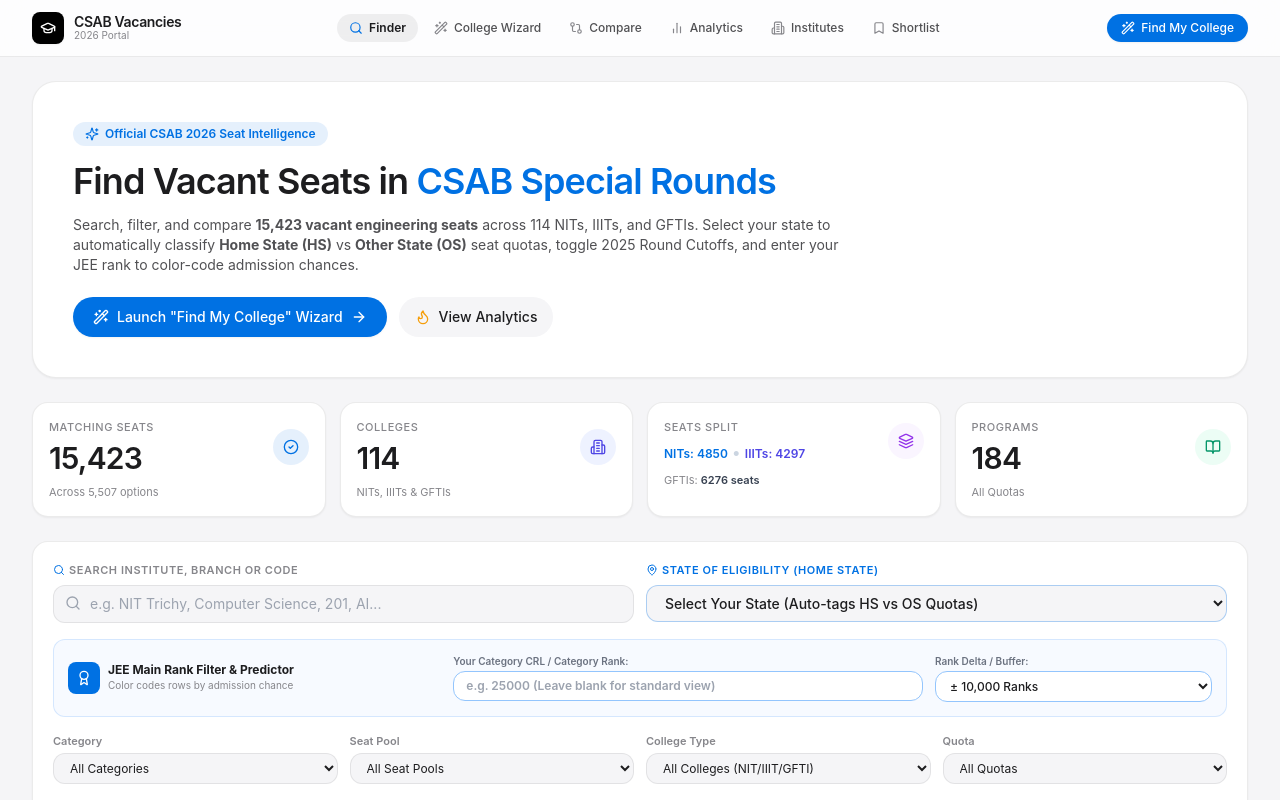
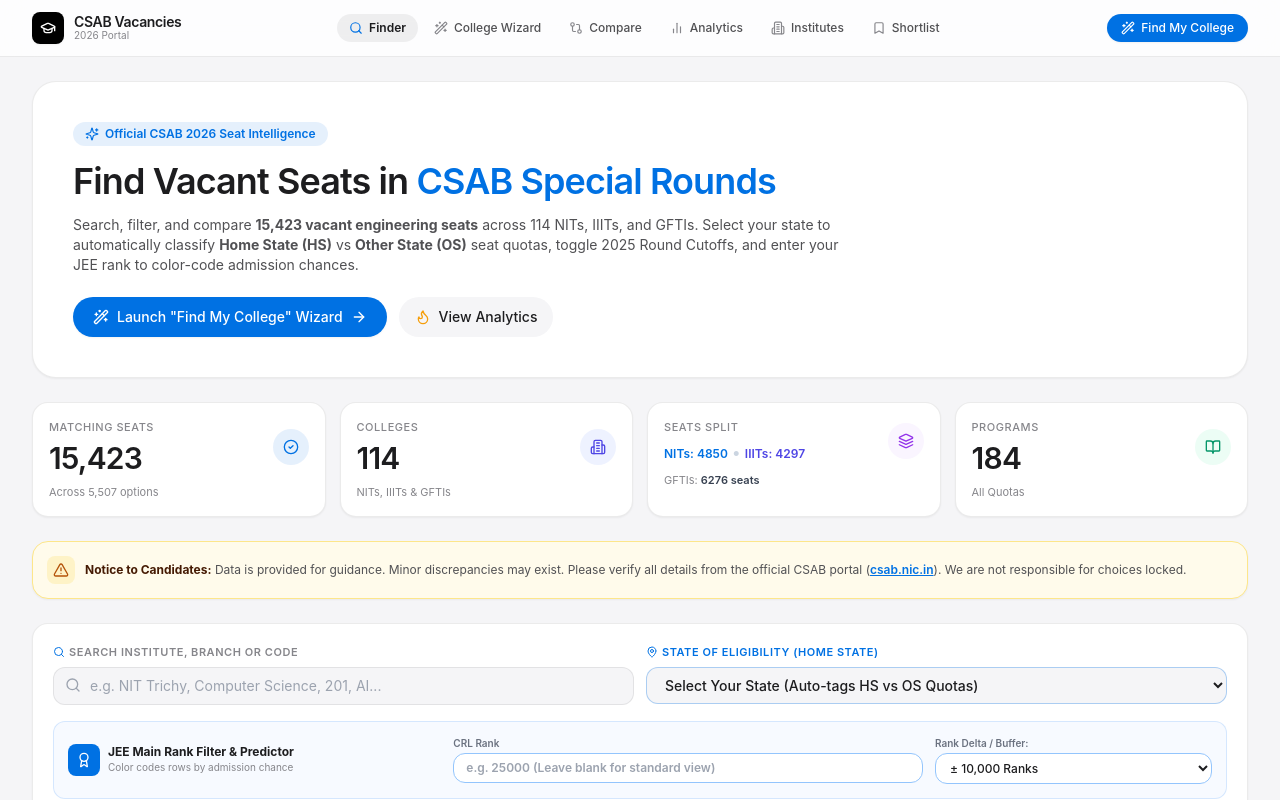
Before and after one commit to geeekyvishal/CSABFinder, a Next.js app: page / in a window 1280 px wide. Shown: the top 800 px of the page. Built offline with nearby package versions, Linux system fonts and the light colour scheme.

Commit message:
Update rank input label to CRL Rank and add official CSAB data disclaimer warning

```diff
--- a/src/app/page.tsx
+++ b/src/app/page.tsx
@@ -8,7 +8,7 @@
 import { VacancyTable } from "@/components/VacancyTable";
 import { StatsOverview } from "@/components/StatsOverview";
 import Link from "next/link";
-import { Sparkles, Wand2, ArrowRight, Flame } from "lucide-react";
+import { Sparkles, Wand2, ArrowRight, Flame, AlertTriangle } from "lucide-react";
 
 export default function Home() {
   const allVacancies = vacanciesData as VacancyItem[];
@@ -90,6 +90,23 @@
         homeStateSelected={filters.homeState}
       />
 
+      {/* Official Data Disclaimer Alert Banner */}
+      <div className="bg-amber-50 border border-amber-200 p-3.5 rounded-2xl flex items-start sm:items-center gap-2.5 text-xs text-amber-900 shadow-sm">
+        <div className="p-1.5 rounded-lg bg-amber-100 text-amber-700 shrink-0">
+          <AlertTriangle className="h-4 w-4" />
+        </div>
+        <div className="flex-1">
+          <span className="font-bold text-amber-950">Notice to Candidates:</span>{" "}
+          <span className="text-[#515154]">
+            Data is provided for guidance. Minor discrepancies may exist. Please verify all details from the official CSAB portal (
+            <a href="https://csab.nic.in" target="_blank" rel="noreferrer" className="text-[#0071e3] font-semibold underline">
+              csab.nic.in
+            </a>
+          ). We are not responsible for choices locked.
+          </span>
+        </div>
+      </div>
+
       {/* Filter Bar */}
       <FilterBar
         filters={filters}
--- a/src/components/FilterBar.tsx
+++ b/src/components/FilterBar.tsx
@@ -106,7 +106,7 @@
         {/* Rank Input */}
         <div className="md:col-span-5 relative">
           <label className="block text-[10px] font-semibold text-gray-500 mb-0.5">
-            Your Category CRL / Category Rank:
+            CRL Rank
           </label>
           <div className="relative">
             <input
--- a/src/components/Footer.tsx
+++ b/src/components/Footer.tsx
@@ -1,5 +1,5 @@
 import Link from "next/link";
-import { GraduationCap, ExternalLink, ShieldCheck } from "lucide-react";
+import { GraduationCap, ExternalLink, ShieldCheck, AlertTriangle } from "lucide-react";
 
 export function Footer() {
   return (
@@ -84,6 +84,17 @@
           </div>
         </div>
 
+        {/* Official Disclaimer Warning Box */}
+        <div className="p-3.5 rounded-2xl bg-amber-500/10 border border-amber-500/20 mb-6 flex items-start gap-2.5 text-xs text-amber-900">
+          <AlertTriangle className="h-4 w-4 text-amber-600 shrink-0 mt-0.5" />
+          <div className="space-y-0.5">
+            <span className="font-semibold text-amber-950">Important Disclaimer & Data Accuracy Notice:</span>
+            <p className="text-[11px] text-amber-900/90 leading-relaxed">
+              This platform provides information extracted from official CSAB datasets for guidance purposes only. Minor data discrepancies may exist. Students and parents <strong>must verify all cutoffs, seat matrices, and eligibility criteria from the official CSAB website (<a href="https://csab.nic.in" target="_blank" rel="noreferrer" className="underline font-semibold hover:text-[#0071e3]">csab.nic.in</a>)</strong> before making official choice locking decisions. We are not responsible or liable for any decisions made based on this website.
+            </p>
+          </div>
+        </div>
+
         <div className="border-t border-black/[0.06] pt-6 flex flex-col sm:flex-row items-center justify-between gap-4 text-xs text-[#86868b]">
           <div className="flex items-center gap-1.5">
             <ShieldCheck className="h-4 w-4 text-emerald-600" />
```
